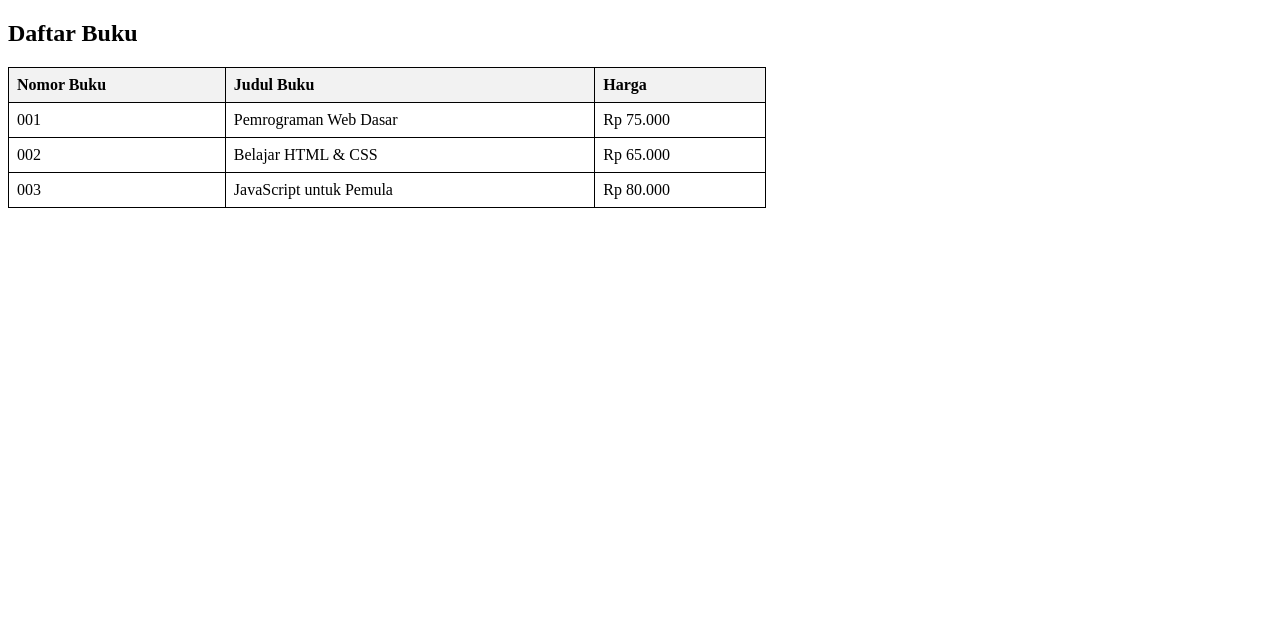
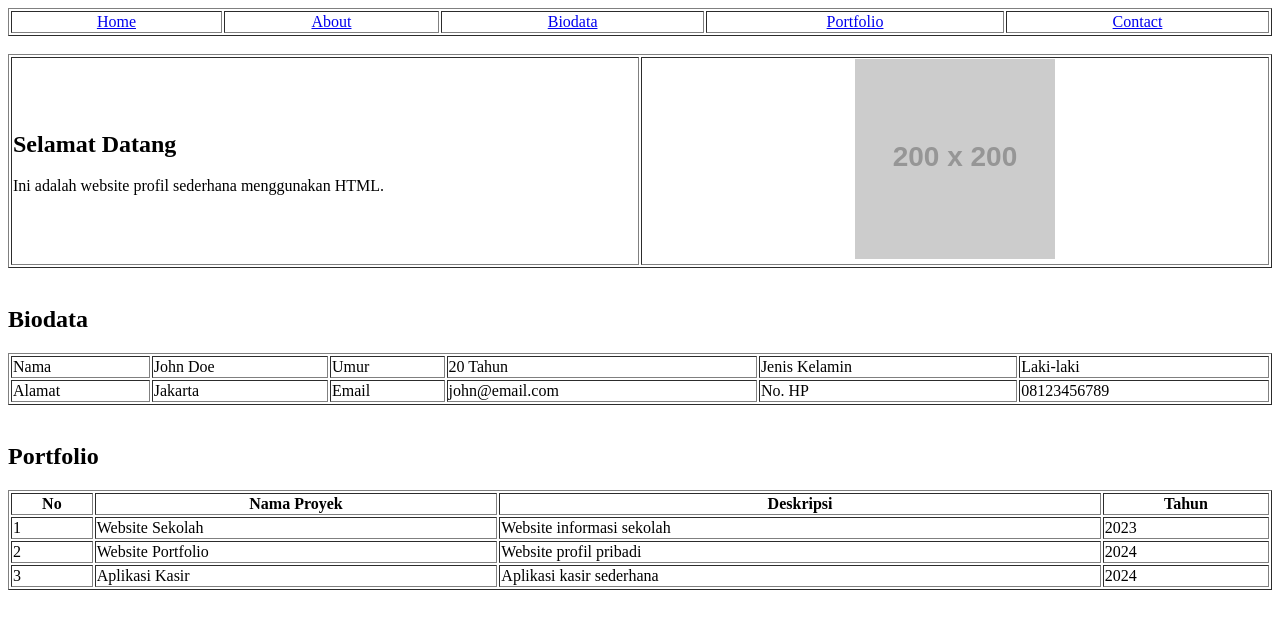
Before and after one commit to williamphilip/project-eduwork, a plain HTML site: page index.html in a window 1280 px wide. Drawn offline with Linux system fonts and the light colour scheme; placeholder pictures from the web are drawn by us.

Commit message:
project web terbaru

```diff
--- a/index.html
+++ b/index.html
@@ -2,33 +2,95 @@
 <html lang="id">
   <head>
     <meta charset="UTF-8" />
-    <title>Tabel Buku</title>
-    <link rel="stylesheet" href="style.css" />
+    <title>Website Profil</title>
   </head>
   <body>
-    <h2>Daftar Buku</h2>
+    <!-- SECTION 1 : MENU -->
+    <section>
+      <table width="100%" border="1">
+        <tr>
+          <td align="center"><a href="#home">Home</a></td>
+          <td align="center"><a href="#about">About</a></td>
+          <td align="center"><a href="#biodata">Biodata</a></td>
+          <td align="center"><a href="#portfolio">Portfolio</a></td>
+          <td align="center"><a href="#contact">Contact</a></td>
+        </tr>
+      </table>
+    </section>
 
-    <table>
+    <br />
+
+    <!-- SECTION 2 : JUDUL KIRI & GAMBAR KANAN -->
+    <section id="home">
+      <table width="100%" border="1">
         <tr>
-        <th>Nomor Buku</th>
-        <th>Judul Buku</th>
-        <th>Harga</th>
+          <td width="50%">
+            <h1>Selamat Datang</h1>
+            <p>Ini adalah website profil sederhana menggunakan HTML.</p>
+          </td>
+          <td width="50%" align="center">
+            <img src="https://via.placeholder.com/200" alt="Gambar Profil" />
+          </td>
+        </tr>
+      </table>
+    </section>
+
+    <br />
+
+    <!-- SECTION 3 : BIODATA 6 BOX -->
+    <section id="biodata">
+      <h2>Biodata</h2>
+      <table width="100%" border="1">
+        <tr>
+          <td>Nama</td>
+          <td>John Doe</td>
+          <td>Umur</td>
+          <td>20 Tahun</td>
+          <td>Jenis Kelamin</td>
+          <td>Laki-laki</td>
         </tr>
         <tr>
-        <td>001</td>
-        <td>Pemrograman Web Dasar</td>
-        <td>Rp 75.000</td>
+          <td>Alamat</td>
+          <td>Jakarta</td>
+          <td>Email</td>
+          <td>john@email.com</td>
+          <td>No. HP</td>
+          <td>08123456789</td>
+        </tr>
+      </table>
+    </section>
+
+    <br />
+
+    <!-- SECTION 4 : PORTFOLIO (TABLE TANPA CSS) -->
+    <section id="portfolio">
+      <h2>Portfolio</h2>
+      <table width="100%" border="1">
+        <tr>
+          <th>No</th>
+          <th>Nama Proyek</th>
+          <th>Deskripsi</th>
+          <th>Tahun</th>
         </tr>
         <tr>
-        <td>002</td>
-        <td>Belajar HTML & CSS</td>
-        <td>Rp 65.000</td>
+          <td>1</td>
+          <td>Website Sekolah</td>
+          <td>Website informasi sekolah</td>
+          <td>2023</td>
         </tr>
         <tr>
-        <td>003</td>
-        <td>JavaScript untuk Pemula</td>
-        <td>Rp 80.000</td>
+          <td>2</td>
+          <td>Website Portfolio</td>
+          <td>Website profil pribadi</td>
+          <td>2024</td>
+        </tr>
+        <tr>
+          <td>3</td>
+          <td>Aplikasi Kasir</td>
+          <td>Aplikasi kasir sederhana</td>
+          <td>2024</td>
         </tr>
       </table>
+    </section>
   </body>
 </html>
```
Lines whose indentation alone changed are shown as unchanged.
